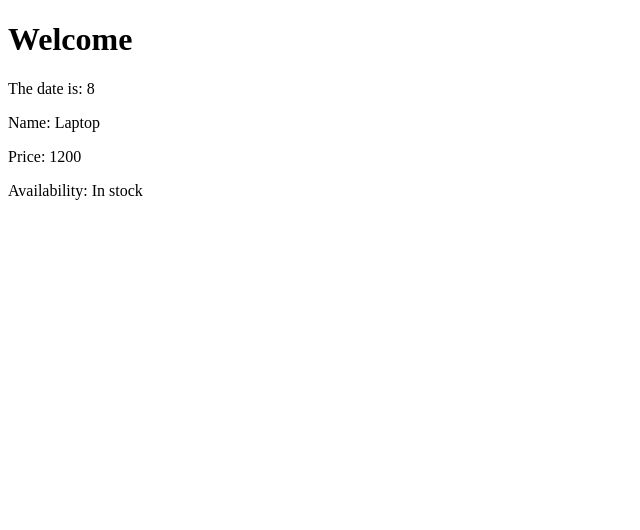
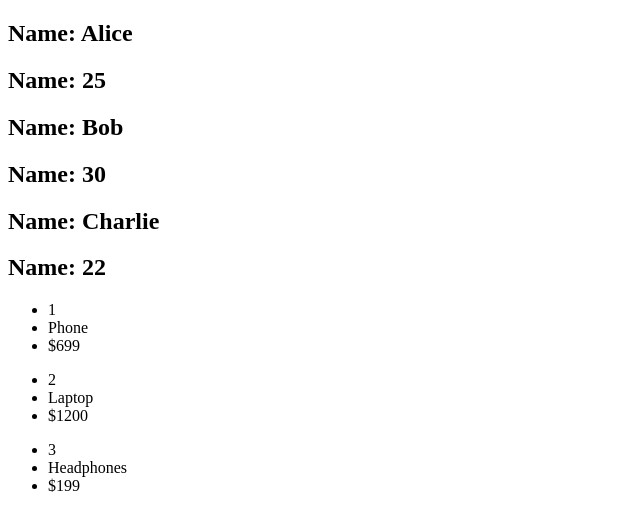
Before and after one commit to ForeverPlat/learning-react, a React (Vite) app: page / in a window 1280 px wide. Shown: the top 530 px of the page, without its empty margins (0-640 px from the left). Built offline with nearby package versions, Linux system fonts and the light colour scheme.

Commit message:
using lists

```diff
--- a/src/App.jsx
+++ b/src/App.jsx
@@ -1,14 +1,16 @@
 import React from 'react'
-import Greeting from './components/Greeting';
-import ProductInfo from './components/ProductInfo';
+import UserList from './components/UserList';
+import ProductList from './components/ProductList';
 
 const App = () => {
 
   return (
-    <div>
-      <Greeting />
-      <ProductInfo />
-    </div>
+
+    <main>
+      <UserList />
+      <ProductList />
+    </main>
+
   )
 }
 
--- a/src/components/Greeting.jsx
+++ /dev/null
@@ -1,18 +0,0 @@
-import React from 'react'
-
-const Greeting = () => {
-
-    const msg = 'Welcome';
-    const date = new Date();
-
-  return (
-    <div>
-
-        <h1>{ msg }</h1>
-        <p>The date is: { date.getDate() }</p>
-
-    </div>
-  )
-}
-
-export default Greeting
--- a/src/components/ProductInfo.jsx
+++ /dev/null
@@ -1,22 +0,0 @@
-import React from 'react'
-
-const ProductInfo = () => {
-
-    const product = {
-        name: 'Laptop',
-        price: 1200,
-        availability: 'In stock'
-    };
-
-  return (
-    <div>
-
-       <p>Name: { product.name }</p>
-       <p>Price: { product.price }</p>
-       <p>Availability: { product.availability }</p>
-
-    </div>
-  )
-}
-
-export default ProductInfo
--- /dev/null
+++ b/src/components/ProductList.jsx
@@ -0,0 +1,26 @@
+import React from 'react'
+
+const ProductList = () => {
+
+    const products = [
+        {id: 1, name: "Phone", price: '$699'},
+        {id: 2, name: "Laptop", price: '$1200'},
+        {id: 3, name: "Headphones", price: '$199'},
+    ]
+
+    return (
+        <div>
+
+            { products.map(({ id, name, price = products }) => (
+                <ul key={ Math.random() }>
+                    <li>{ id }</li>
+                    <li>{ name }</li>
+                    <li>{ price }</li>
+                </ul>
+            )) }
+
+        </div>
+    )
+}
+
+export default ProductList
--- /dev/null
+++ b/src/components/UserList.jsx
@@ -0,0 +1,25 @@
+import React from 'react'
+
+const UserList = () => {
+
+    const users = [
+        {id: 1, name: "Alice", age: 25},
+        {id: 2, name: "Bob", age: 30},
+        {id: 3, name: "Charlie", age: 22},
+    ]
+
+    return (
+        <div>
+
+            { users.map(({ id, name, age }) => (
+                <div key={ id }>
+                    <h2>Name: { name }</h2>
+                    <h2>Name: { age }</h2>
+                </div>
+            )) }
+
+        </div>
+    )
+}
+
+export default UserList
```
